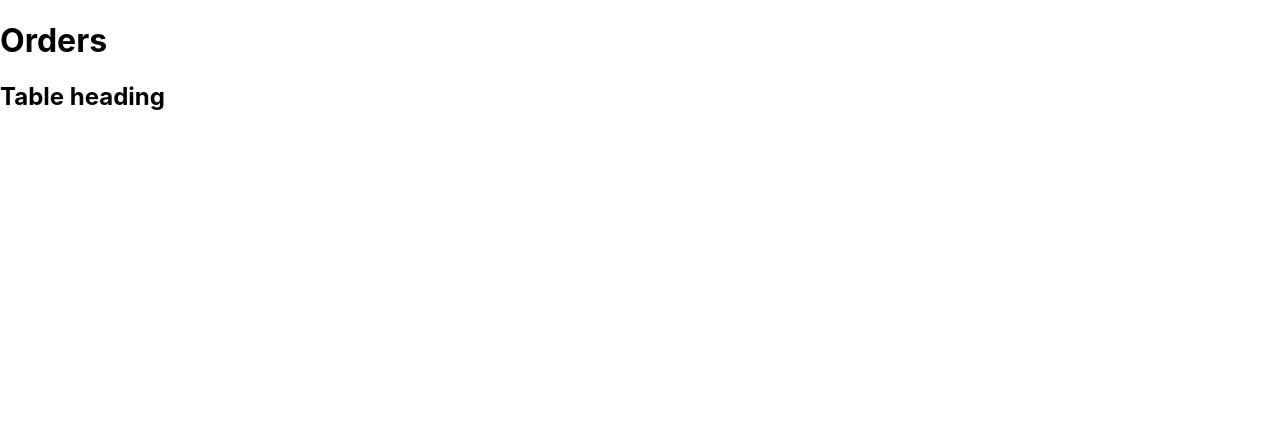
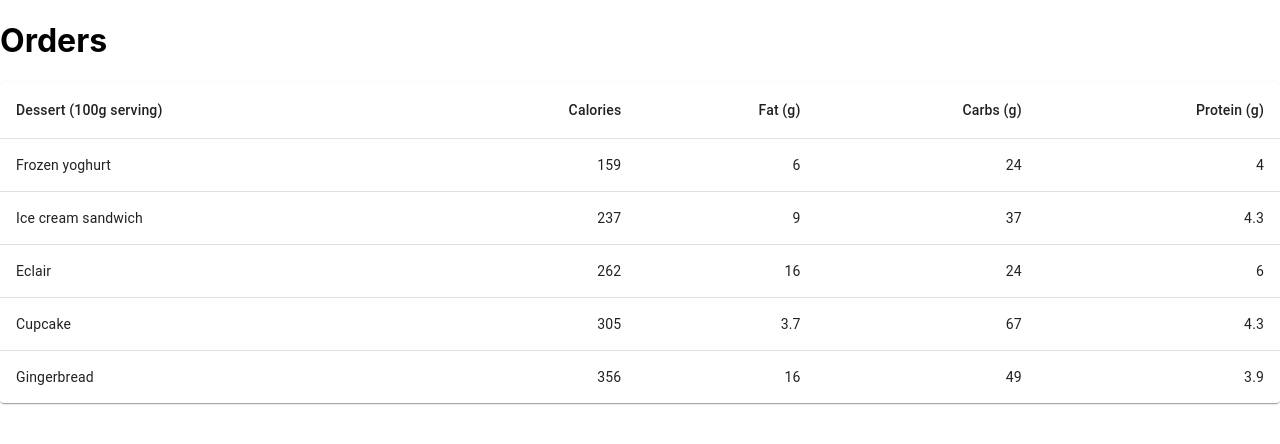
Before and after one commit to Async-Devs/agriventure-express-web-frontend, a React (Create React App) app: page /orders in a window 1280 px wide. Shown: the top 444 px of the page. Built offline with nearby package versions, Linux system fonts and the light colour scheme.

Commit message:
WIP: Create common table

```diff
--- a/src/components/table/customTable.js
+++ b/src/components/table/customTable.js
@@ -1,13 +1,95 @@
-import React from "react";
-import { Table } from "@mui/material";
+// import * as React from "react";
+// import { DataGrid } from "@mui/x-data-grid";
+//
+// const columns = [
+// 	{ field: "id", headerName: "ID", width: 70 },
+// 	{ field: "firstName", headerName: "First name", width: 130 },
+// 	{ field: "lastName", headerName: "Last name", width: 130 },
+// 	{
+// 		field: "age",
+// 		headerName: "Age",
+// 		type: "number",
+// 		width: 90,
+// 	},
+// ];
+//
+// const rows = [
+// 	{ id: 1, lastName: "Snow", firstName: "Jon", age: 35 },
+// 	{ id: 2, lastName: "Lannister", firstName: "Cersei", age: 42 },
+// 	{ id: 3, lastName: "Lannister", firstName: "Jaime", age: 45 },
+// 	{ id: 4, lastName: "Stark", firstName: "Arya", age: 16 },
+// 	{ id: 5, lastName: "Targaryen", firstName: "Daenerys", age: null },
+// 	{ id: 6, lastName: "Melisandre", firstName: null, age: 150 },
+// 	{ id: 7, lastName: "Clifford", firstName: "Ferrara", age: 44 },
+// 	{ id: 8, lastName: "Frances", firstName: "Rossini", age: 36 },
+// 	{ id: 9, lastName: "Roxie", firstName: "Harvey", age: 65 },
+// ];
+//
+// export default function DataTable() {
+// 	return (
+// 		<div style={{ height: 400, width: "100%" }}>
+// 			<DataGrid
+// 				rows={rows}
+// 				columns={columns}
+// 				pageSize={5}
+// 				rowsPerPageOptions={[5]}
+// 				checkboxSelection={true}
+// 			/>
+// 		</div>
+// 	);
+// }
 
-function CustomTable(){
-	return(
-		<div>
-			<h2>Table heading</h2>
-			<Table/>
-		</div>
+import * as React from "react";
+import Table from "@mui/material/Table";
+import TableBody from "@mui/material/TableBody";
+import TableCell from "@mui/material/TableCell";
+import TableContainer from "@mui/material/TableContainer";
+import TableHead from "@mui/material/TableHead";
+import TableRow from "@mui/material/TableRow";
+import Paper from "@mui/material/Paper";
+
+function createData(name, calories, fat, carbs, protein) {
+	return { name, calories, fat, carbs, protein };
+}
+
+const rows = [
+	createData("Frozen yoghurt", 159, 6.0, 24, 4.0),
+	createData("Ice cream sandwich", 237, 9.0, 37, 4.3),
+	createData("Eclair", 262, 16.0, 24, 6.0),
+	createData("Cupcake", 305, 3.7, 67, 4.3),
+	createData("Gingerbread", 356, 16.0, 49, 3.9),
+];
+
+export default function BasicTable() {
+	return (
+		<TableContainer component={Paper}>
+			<Table sx={{ minWidth: 650 }} aria-label="simple table">
+				<TableHead>
+					<TableRow>
+						<TableCell>Dessert (100g serving)</TableCell>
+						<TableCell align="right">Calories</TableCell>
+						<TableCell align="right">Fat&nbsp;(g)</TableCell>
+						<TableCell align="right">Carbs&nbsp;(g)</TableCell>
+						<TableCell align="right">Protein&nbsp;(g)</TableCell>
+					</TableRow>
+				</TableHead>
+				<TableBody>
+					{rows.map((row) => (
+						<TableRow
+							key={row.name}
+							sx={{ "&:last-child td, &:last-child th": { border: 0 } }}
+						>
+							<TableCell component="th" scope="row">
+								{row.name}
+							</TableCell>
+							<TableCell align="right">{row.calories}</TableCell>
+							<TableCell align="right">{row.fat}</TableCell>
+							<TableCell align="right">{row.carbs}</TableCell>
+							<TableCell align="right">{row.protein}</TableCell>
+						</TableRow>
+					))}
+				</TableBody>
+			</Table>
+		</TableContainer>
 	);
 }
-
-export default CustomTable;
```
